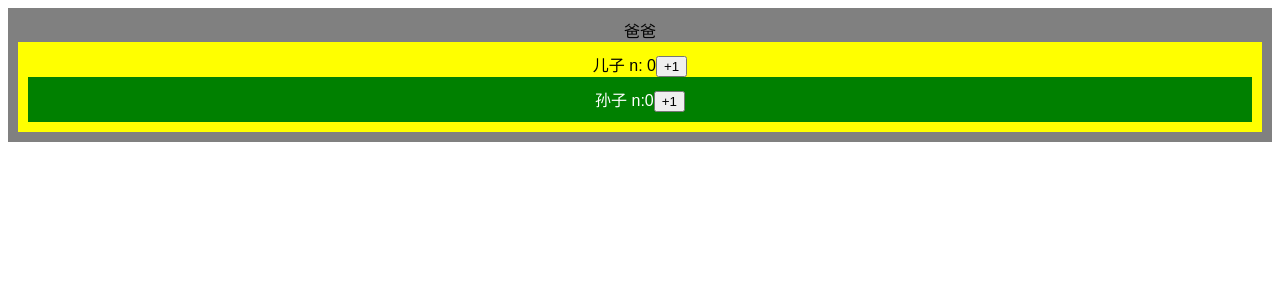
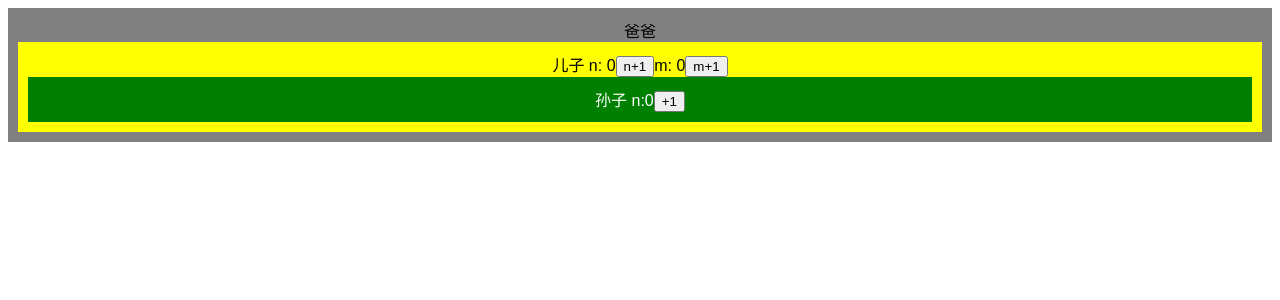
Before and after one commit to xiaoxiaoxiannv/react-demo, a React (Create React App) app: page / in a window 1280 px wide. Shown: the top 300 px of the page. Built offline with nearby package versions, Linux system fonts and the light colour scheme.

Commit message:
React里的类组件里有n和m

```diff
--- a/src/index.js
+++ b/src/index.js
@@ -16,19 +16,25 @@ class Son extends React.Component{
     constructor() {
         super();
         this.state = {
-            n: 0
+            n: 0,
+            m: 0
         };
     }
-    add() {
-        this.setState((state)=>{
-            return {n:state.n +1}
-        })//setState是异步更新ui的过程
+    addN() {
+        this.setState({n:this.state.n +1});
+        //m不会被覆盖为undefined
+    }
+    addM() {
+        this.setState({ m: this.state.m + 1 });
+        //n不会被覆盖为undefined
     }
     render(){
         return(
             <div className="Son">
                 儿子 n: {this.state.n}
-                <button onClick={() => this.add()}>+1</button>
+                <button onClick={() => this.addN()}>n+1</button>
+                m: {this.state.m}
+                <button onClick={() => this.addM()}>m+1</button>
                 <Grandson />
             </div>
         );
```
